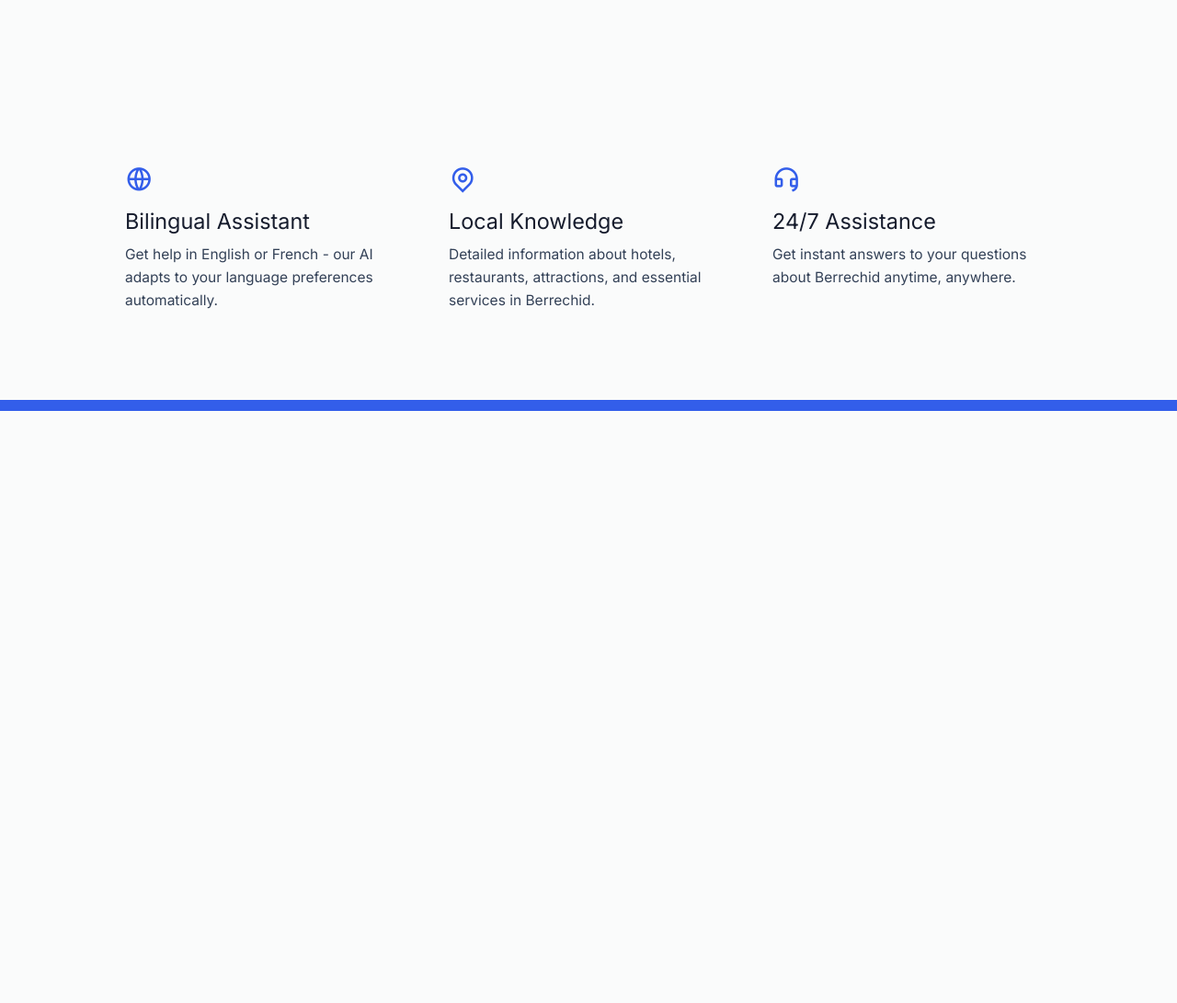
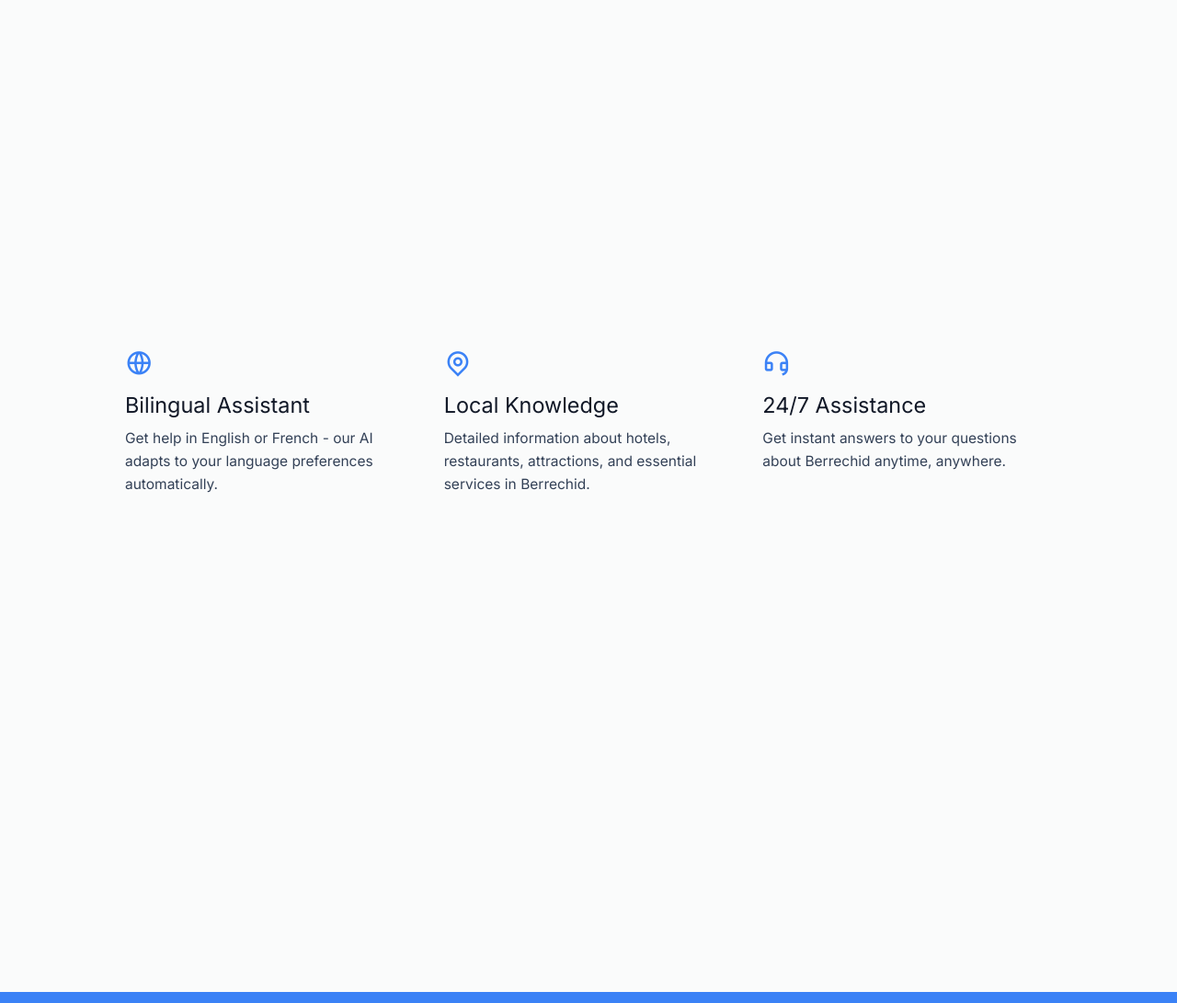
Before and after one commit to haf0g/Berre.AI, a Flask app: page / in a window 1280 px wide. Shown: the part 593-1684 px from the top of the page at 92% size. Before the commit the page ends 1040 px from the top, so only its background shows below. Run offline with Flask 3, Linux system fonts and the light colour scheme; some libraries are stand-ins or nearby versions.

Commit message:
Improvements to the landing page and bugs fixing

```diff
--- a/app/static/css/styles_landing.css
+++ b/app/static/css/styles_landing.css
@@ -114,7 +117,12 @@ button {
   padding-left: 1.7rem;
   padding-right: 1.7rem;
   padding-top: 5rem;
-  margin-bottom: 5rem;
+  padding-bottom: 0; /* Remove bottom padding */
+  flex: 1; /* This is the key addition to make it push the footer down */
+  min-height: 60vh; /* Ensures a minimum height even with little content */
+  position: relative; /* Add this to contain the footer */
+  overflow-x: hidden;
+  min-height : 100vh; /* Ensures a minimum height even with little content */
 }
 
 .wrapper .title {
@@ -223,9 +229,25 @@ button {
   column-gap: 3rem;
   row-gap: 2rem;
   padding: 1rem;
+  display: flex;
+  flex-direction: row;
+  flex-wrap: wrap; /* Cette propriété est cruciale pour le responsive */
+  gap: 2rem;
+}
+
+@media screen and (max-width: 768px) {
+  .grid-cols-3 {
+    flex-direction: column;
+  }
+
+  .grid-col-item {
+    min-width: 100%;
+  }
 }
 .grid-col-item {
-  height: 100%;
+  flex: 1 1 300px; /* flex-grow, flex-shrink, flex-basis */
+  min-width: 300px; /* Largeur minimale avant de passer à la ligne */
+  margin-bottom: 1rem;
 }
 .icon {
   width: 100%;
@@ -265,10 +287,14 @@ footer {
   background-color: var(--primary-color);
   height: 12px;
   margin-top: 8rem;
-  margin: 0; /* Remove top margin */
-  position: relative; /* Add this */
-  bottom: 0; /* Add this */
-  left: 0; /* Add this */
+  margin: 0;
+  padding : 0;
+  position: absolute;
+
+
+  margin-left: calc(-1 * (100vw - 100%) / 2);
+  margin-right: calc(-1 * (100vw - 100%) / 2);
+  width: 100vw;
 }
 
 /* ==== MEDIA QURIES FOR RESPONSIVE DESIGN ==== */
--- a/app/static/js/script_landing.js
+++ b/app/static/js/script_landing.js
@@ -60,9 +60,18 @@ gsap.from(".btn_wrapper", {
   duration: 1,
 });
 // ==== TEAM IMAGE ==== //
-gsap.from(".team_img_wrapper img", {
+/*gsap.from(".team_img_wrapper img", {
   opacity: 0,
   y: 20,
   delay: 3,
   duration: 1,
 });
+*/
+// ==== TEAM Image modified ==== //
+gsap.from(".team_img_wrapper img", {
+  y: 30,
+  opacity: 0,
+  duration: 1.5,
+  ease: "elastic.out(1, 0.3)",
+  delay: 0.4
+});
--- a/app/templates/contacts.html
+++ b/app/templates/contacts.html
@@ -233,7 +233,7 @@
                 <p class="member-role">Student</p>
                 <p>Big Data Engineering Student passionate about creating innovative solutions.</p>
                 <div class="member-links">
-                    <a href="mailto:haffiidd2004@email.com"><i class="ri-mail-line"></i> Email</a>
+                    <a href="mailto:mr.hafid.garhoum@gmail.com"><i class="ri-mail-line"></i> Email</a>
                     <a href="https://linkedin.com/in/hafid-garhoum"><i class="ri-linkedin-line"></i> LinkedIn</a>
                     <a href="https://github.com/haf0g"><i class="ri-github-line"></i> GitHub</a>
                 </div>
--- a/app/templates/index_landing.html
+++ b/app/templates/index_landing.html
@@ -71,8 +71,7 @@
               <button onclick="window.location.href='/bot'" class="btn view_more_btn">
                 Try Demo <i class="ri-arrow-right-line"></i>
               </button>
-
-              <button class="btn documentation_btn">About Berrechid</button>
+              <button class="btn documentation_btn" onclick="window.open('https:/'+'/fr.wikipedia.org/wiki/Berrechid', '_blank')">About Berrechid</button>
             </div>
           </div>
           <div class="grid-item-2">
```
Also changed, not shown: other parts of app/static/css/styles_landing.css (+35 -10 lines).
